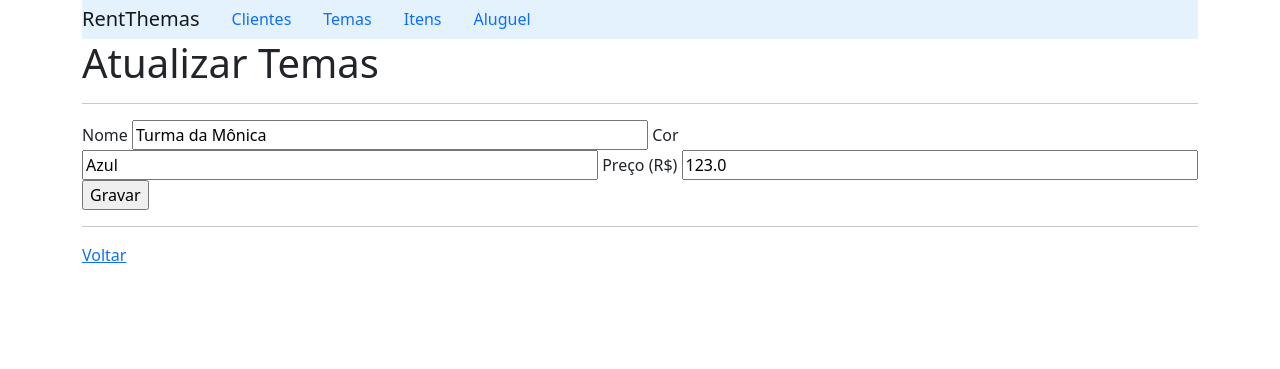
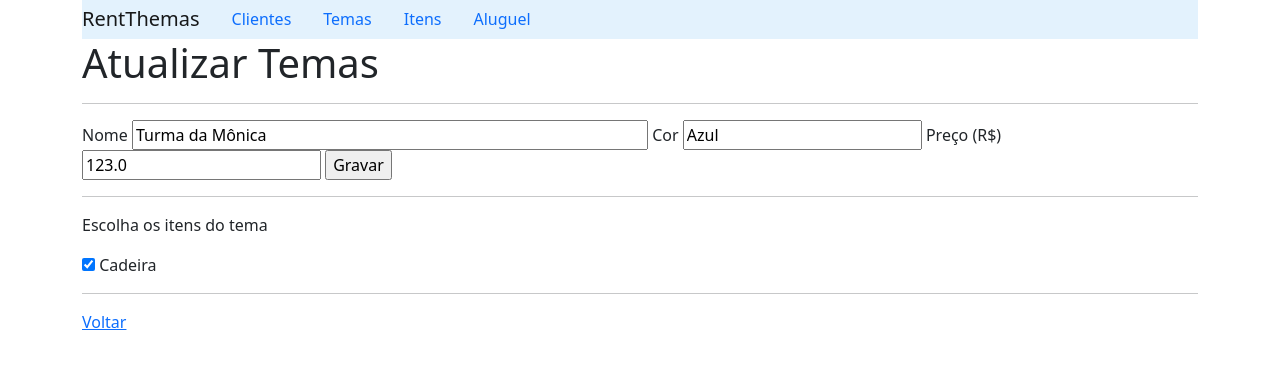
Before and after one commit to alessandrojsouza/rent_themas, a Django app: page /detailTheme/2 in a window 1280 px wide. Shown: the part 17-386 px from the top of the page. Run offline with Django 4.2, Linux system fonts and the light colour scheme; data comes from the database, SQL or seed files in the repository; both versions use the stored data as it was after the commit; some libraries are stand-ins or nearby versions.

Commit message:
Add ManyToMany relation in Theme and Item

```diff
--- a/rent_themes/rent/models.py
+++ b/rent_themes/rent/models.py
@@ -12,6 +12,7 @@ class Theme(models.Model):
     name = models.CharField(max_length=20)
     color = models.CharField(max_length=10)
     price = models.FloatField()
+    itens =  models.ManyToManyField('Item', related_name='themes')
 
     def __str__(self):
         return self.name
@@ -19,6 +20,7 @@ class Theme(models.Model):
 class Item(models.Model):
     name = models.CharField(max_length=30)
     description = models.CharField(max_length=200)
+   # theme = models.ForeignKey('Theme', on_delete=models.CASCADE, related_name='itens', default='0')
 
     def __str__(self):
         return self.name
--- a/rent_themes/rent/templates/theme/formEditTheme.html
+++ b/rent_themes/rent/templates/theme/formEditTheme.html
@@ -8,12 +8,21 @@
             <input type="text" size="50" name="name" value="{{theme.name}}">
 
             <label for="">Cor</label>
-            <input type="text" size="50" name="color" value="{{theme.color}}">
+            <input type="text" size="20" name="color" value="{{theme.color}}">
 
             <label for="">Preço (R$)</label>
-            <input type="text" size="50" name="price" value="{{theme.price}}">
+            <input type="text" size="20" name="price" value="{{theme.price}}">
 
             <input type="submit" value="Gravar">
+
+            <hr>
+            <p>Escolha os itens do tema</p>
+            {% for item in theme.itens.all %}
+                {% if item%}
+                    <input type="checkbox" name="item" value="{{item.id}}" id="" checked>
+                    <label for="item_name">{{item.name}}</label>
+                {% endif%}
+            {% endfor %}
         </form>
         <hr>
         <a href="/listTheme">Voltar</a>
--- a/rent_themes/rent/views.py
+++ b/rent_themes/rent/views.py
@@ -52,13 +52,24 @@ class ThemeViews:
         context = {'theme_list': themes_list}
         return render(request, 'theme/listTheme.html', context)
 
-    #Redirecionador para o formulário de cadastro de temas
+    #Redirecionador para o formulário de cadastro de temas com itens existentes
     def formTheme(request):
-        return render(request, 'theme/formTheme.html')
+        list_item = Item.objects.all()
+        return render(request, 'theme/formTheme.html', {'list_item':list_item})
 
     #Salva o novo tema e volta para listagem de temas
     def saveTheme(request):
-        t = Theme(name=request.POST['name'], color=request.POST['color'], price=request.POST['price'])
+        t = Theme(name=request.POST['name'],
+                    color=request.POST['color'],
+                    price=request.POST['price'],
+                    )
+        t.save()
+        my_list = request.POST.getlist('item')
+
+        for i in my_list:
+            item = Item.objects.get(id=i)
+            t.itens.add(item)
+            print("item adicionado ###################")
         t.save()
         return redirect('/listTheme')
 
```
Also changed, not shown: rent_themes/rent/templates/theme/formTheme.html (+8 -0 lines), rent_themes/db.sqlite3, rent_themes/rent/migrations/0005_item_theme.py (added), rent_themes/rent/migrations/0006_alter_item_theme.py (added), rent_themes/rent/migrations/0007_alter_item_theme.py (added), rent_themes/rent/migrations/0008_auto_20211231_1750.py (added).
